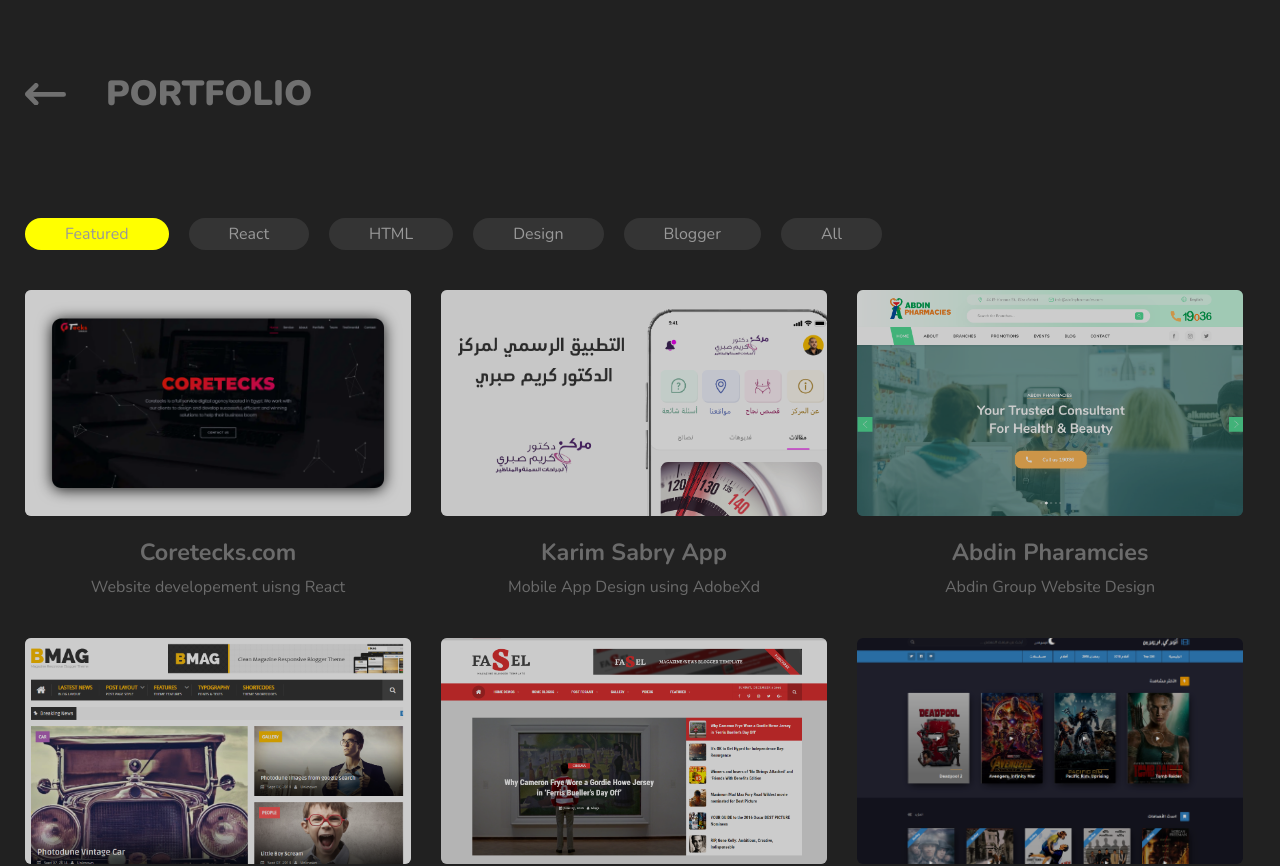
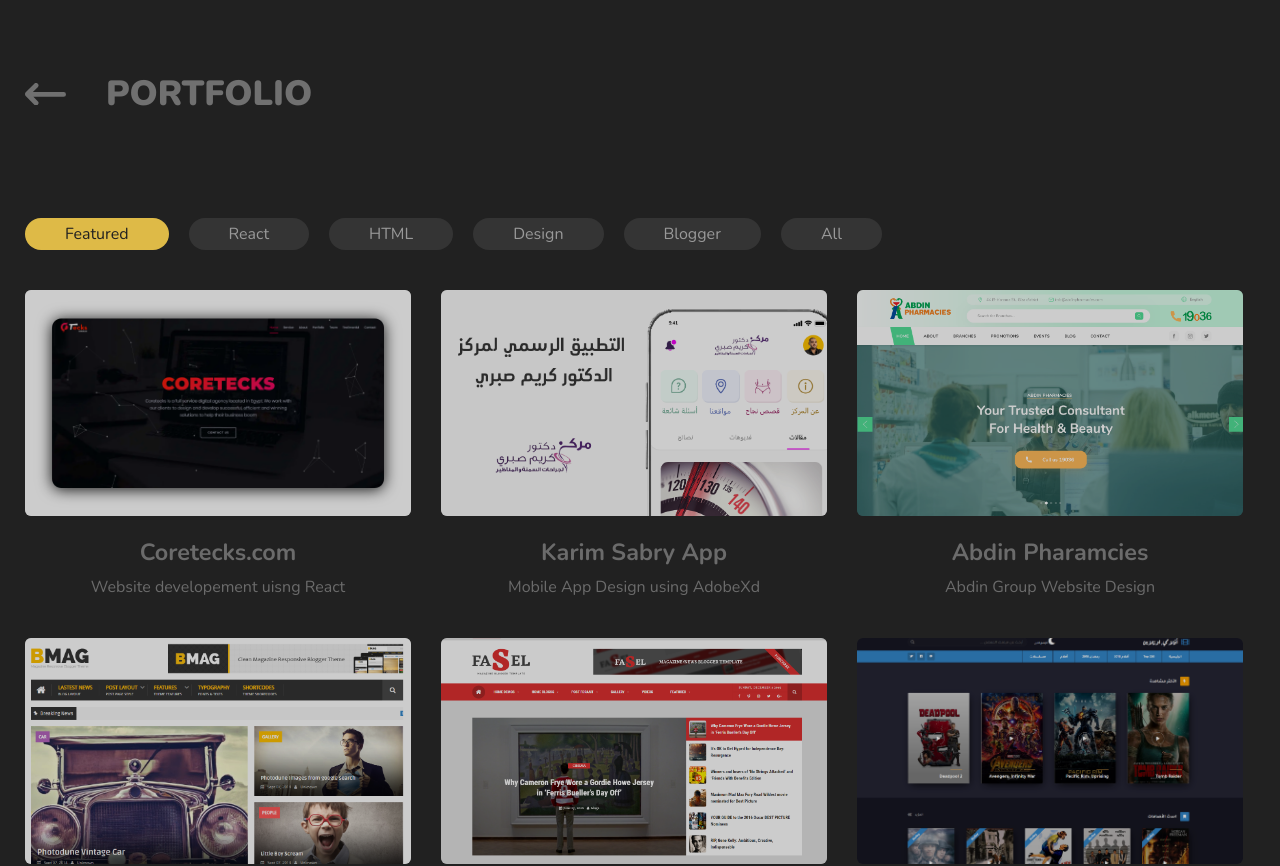
Before and after one commit to midoghranek/ghranek, a React (Create React App) app: page /portfolio in a window 1280 px wide. Shown: the top 866 px of the page. Built offline with nearby package versions, Linux system fonts and the light colour scheme.

Commit message:
minor css fix..

```diff
--- a/src/components/Social.js
+++ b/src/components/Social.js
@@ -7,12 +7,12 @@ import {
   faBehance,
   faWhatsapp,
   faFacebookF,
-  faDribbble
+  faDribbble,
 } from "@fortawesome/free-brands-svg-icons";
 
 import socialLinks from "../constants/social.json";
 
-socialLinks.map(social => {
+socialLinks.map((social) => {
   switch (social.name) {
     default:
       return (social.icon = <FontAwesomeIcon icon={faLink} />);
@@ -36,9 +36,9 @@ export default class Social extends Component {
     return (
       <div className="icons">
         <div className="inner">
-          {socialLinks.map(social => {
+          {socialLinks.map((social, index) => {
             return (
-              <a target="blank" href={social.link}>
+              <a key={index} target="blank" href={social.link}>
                 {social.icon}
               </a>
             );
--- a/src/styles/components/_portfolio.scss
+++ b/src/styles/components/_portfolio.scss
@@ -18,7 +18,8 @@
       border-radius: 20px;
       cursor: pointer;
       &.active {
-        background-color: yellow;
+        background-color: $themeColor;
+        color: $background;
       }
     }
   }
--- a/src/styles/main.scss
+++ b/src/styles/main.scss
@@ -1,7 +1,6 @@
-html {
+body {
   overflow-y: scroll;
-}
-body {
+  overflow-x: hidden;
   margin: 0;
   padding: 0;
   overflow-x: hidden;
```
